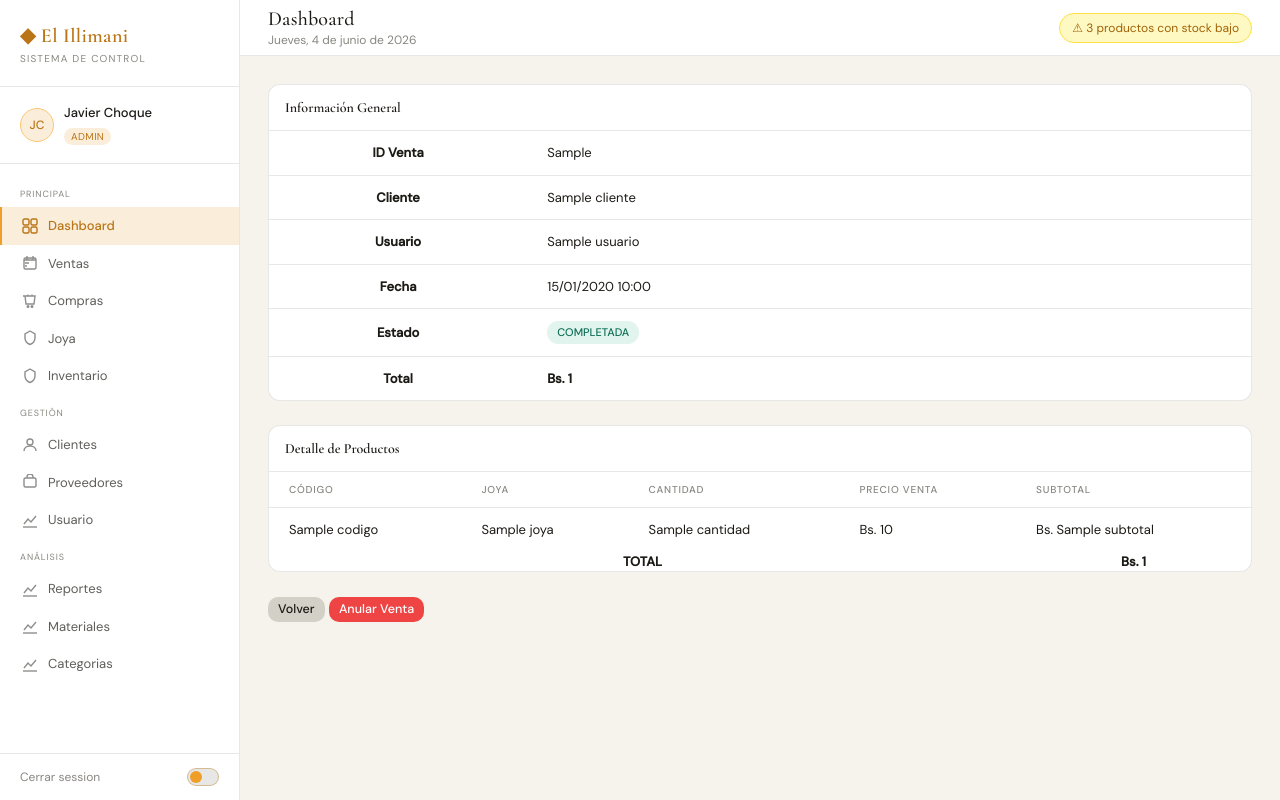
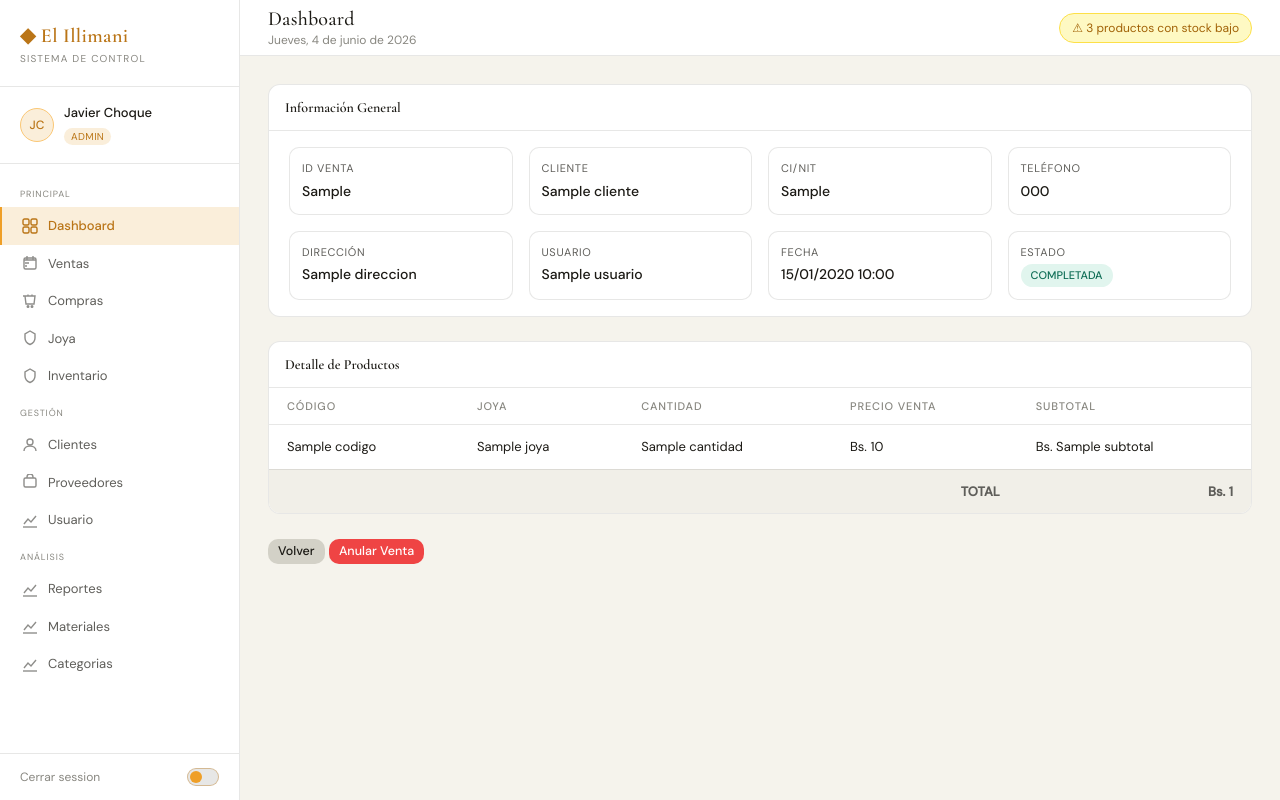
Before and after one commit to J-stark10/Sistema-Web-Joyeria, a Flask app: template app/templates/ventas/detalle.html in a window 1280 px wide. Run offline with Flask 3, Linux system fonts and the light colour scheme; the template is opened without the code that fills it: most values are stand-ins (such as "Sample title", 1, 10 or a date in 2020); parts of the project's set-up code (start-up, migrations or seed data) failed here and were passed over.

Commit message:
Adicion de los estilos en las vistas de ventas

```diff
--- a/app/templates/ventas/detalle.html
+++ b/app/templates/ventas/detalle.html
@@ -15,69 +15,57 @@ Venta #{{ venta.id_venta }}
 {% block content %}
 
 <div class="card">
+  <div class="card-header">
+    <div class="card-title">Información General</div>
+  </div>
 
-    <div class="card-header">
-        <div class="card-title">
-            Información General
-        </div>
+  <div class="info-grid">
+    <div class="info-item">
+      <span class="label">ID Venta</span>
+      <span class="value">{{ venta.id_venta }}</span>
     </div>
 
-    <table>
-        <tbody>
+    <div class="info-item">
+      <span class="label">Cliente</span>
+      <span class="value">{{ venta.cliente.nombre }}</span>
+    </div>
 
-            <tr>
-                <th>ID Venta</th>
-                <td>{{ venta.id_venta }}</td>
-            </tr>
+    <div class="info-item">
+      <span class="label">CI/NIT</span>
+      <span class="value">{{ venta.cliente.ci_nit }}</span>
+    </div>
 
-            <tr>
-                <th>Cliente</th>
-                <td>{{ venta.cliente.nombre }}</td>
-            </tr>
+    <div class="info-item">
+      <span class="label">Teléfono</span>
+      <span class="value">{{ venta.cliente.telefono }}</span>
+    </div>
 
-            <tr>
-                <th>Usuario</th>
-                <td>{{ venta.usuario.nombre_usuario }}</td>
-            </tr>
+    <div class="info-item">
+      <span class="label">Dirección</span>
+      <span class="value">{{ venta.cliente.direccion }}</span>
+    </div>
 
-            <tr>
-                <th>Fecha</th>
-                <td>{{ venta.fecha_venta.strftime('%d/%m/%Y %H:%M') }}</td>
-            </tr>
+    <div class="info-item">
+      <span class="label">Usuario</span>
+      <span class="value">{{ venta.usuario.nombre_usuario }}</span>
+    </div>
 
-            <tr>
-                <th>Estado</th>
-                <td>
+    <div class="info-item">
+      <span class="label">Fecha</span>
+      <span class="value">{{ venta.fecha_venta.strftime('%d/%m/%Y %H:%M') }}</span>
+    </div>
 
-                    {% if venta.estado == 'COMPLETADA' %}
-
-                        <span class="badge badge-success">
-                            COMPLETADA
-                        </span>
-
-                    {% else %}
-
-                        <span class="badge badge-danger">
-                            ANULADA
-                        </span>
-
-                    {% endif %}
-
-                </td>
-            </tr>
-
-            <tr>
-                <th>Total</th>
-                <td>
-                    <strong>
-                        Bs. {{ venta.total_venta }}
-                    </strong>
-                </td>
-            </tr>
-
-        </tbody>
-    </table>
-
+    <div class="info-item">
+      <span class="label">Estado</span>
+      <span class="value">
+        {% if venta.estado == 'COMPLETADA' %}
+          <span class="badge badge-success">COMPLETADA</span>
+        {% else %}
+          <span class="badge badge-danger">ANULADA</span>
+        {% endif %}
+      </span>
+    </div>
+  </div>
 </div>
 
 <br>
@@ -90,7 +78,7 @@ Venta #{{ venta.id_venta }}
         </div>
     </div>
 
-    <table>
+    <table class="detail-table">
 
         <thead>
             <tr>
--- a/app/templates/ventas/index.html
+++ b/app/templates/ventas/index.html
@@ -13,7 +13,7 @@
     <div class="card-header">
         <div class="card-title">Lista de Ventas</div>
 
-        <a href="{{ url_for('venta.crear') }}">
+        <a href="{{ url_for('venta.crear') }}" class="btn btn-primary">
             Nueva Venta
         </a>
     </div>
@@ -53,12 +53,12 @@
 
                 <td>
 
-                    <a href="{{ url_for('venta.detalle', id_venta=venta.id_venta) }}">
+                    <a href="{{ url_for('venta.detalle', id_venta=venta.id_venta) }}" class="badge badge-gold">
                         Ver
                     </a>
 
                     {% if venta.estado != 'ANULADA' %}
-                    <a href="{{ url_for('venta.anular', id_venta=venta.id_venta) }}">
+                    <a href="{{ url_for('venta.anular', id_venta=venta.id_venta) }}" class="badge badge-danger">
                         Anular
                     </a>
                     {% endif %}
```
Also changed, not shown: app/templates/ventas/crear.html (+14 -52 lines).
